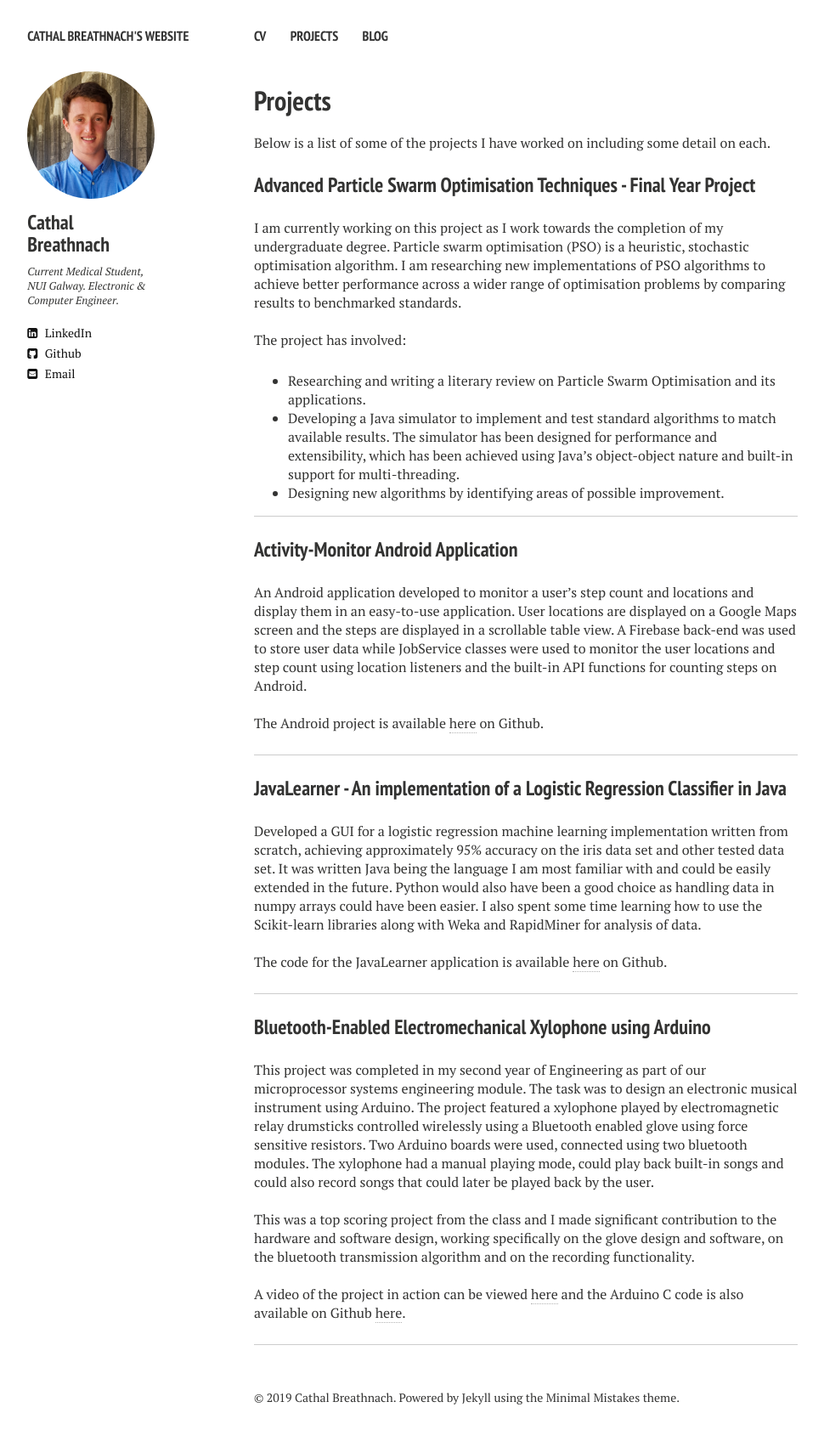
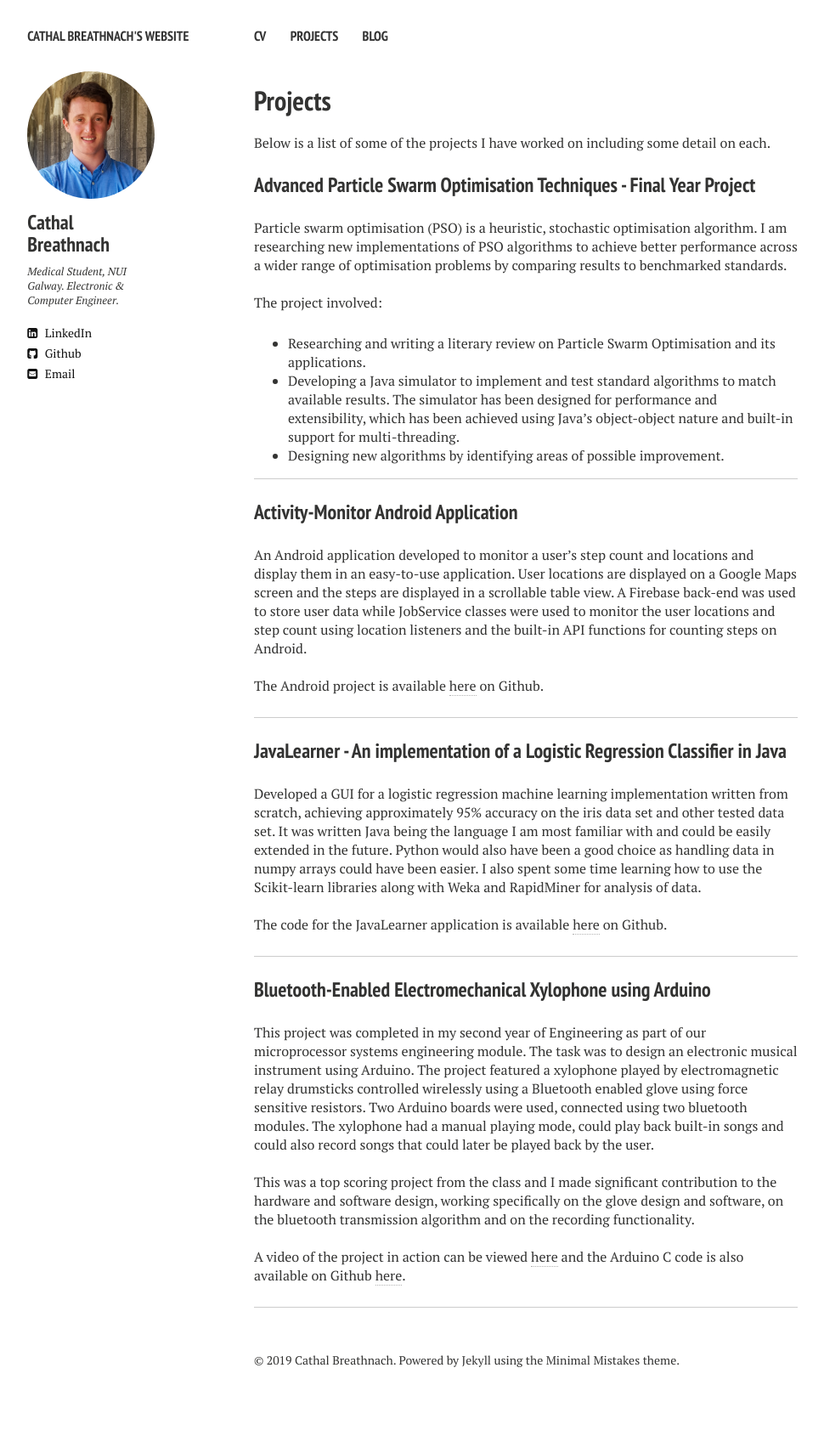
Before and after one commit to cbreathnach/cbreathnach.github.io, a Jekyll site: the page built from _pages/projects.md, in a window 1280 px wide. Shown: the whole page at 85% size, without its empty margins (21-991 px from the left). Built offline with Jekyll 4.4.1, drawn with Linux system fonts in a browser that asks for light colours; nearby versions of some CDN libraries; after the commit the page ends 1659 px from its top, so only the background shows below that.

Commit message:
small updates

```diff
--- a/_config.yml
+++ b/_config.yml
@@ -11,7 +11,7 @@ minimal_mistakes_skin    : "default" # "air", "aqua", "contrast", "dark", "dirt"
 owner:
   name:           Cathal Breathnach
   avatar:         Profile.jpg
-  bio:            Current Medical Student, NUI Galway. Electronic &amp Computer Engineer.
+  bio:            Medical Student, NUI Galway. Electronic &amp Computer Engineer.
   email:          breathnach.cathal@gmail.com
   # Social networking links are used in author-bio sidebar. Update and remove as you like.
   linkedin: cathalbreathnach
--- a/_pages/projects.md
+++ b/_pages/projects.md
@@ -10,10 +10,10 @@ Below is a list of some of the projects I have worked on including some detail o
 
 ### Advanced Particle Swarm Optimisation Techniques - Final Year Project
 
-I am currently working on this project as I work towards the completion of my undergraduate degree. Particle swarm optimisation (PSO) is a heuristic, stochastic optimisation algorithm. I am researching new implementations of PSO algorithms to achieve better performance across a wider range of optimisation problems by comparing results to benchmarked standards.
+Particle swarm optimisation (PSO) is a heuristic, stochastic optimisation algorithm. I am researching new implementations of PSO algorithms to achieve better performance across a wider range of optimisation problems by comparing results to benchmarked standards.
 
 <br />
-The project has involved:
+The project involved:
 * Researching and writing a literary review on Particle Swarm Optimisation and its applications.
 * Developing a Java simulator to implement and test standard algorithms to match available results. The simulator has been designed for performance and extensibility, which has been achieved using Java's object-object nature and built-in support for multi-threading.
 * Designing new algorithms by identifying areas of possible improvement.
```
Also changed, not shown: _pages/cv.md (+1 -1 lines).
